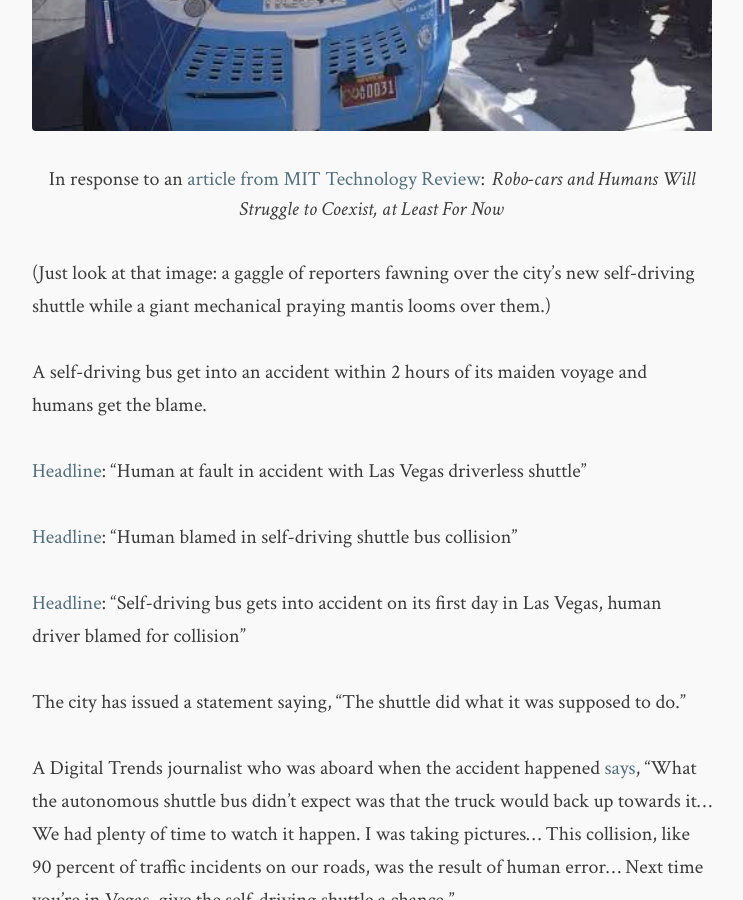
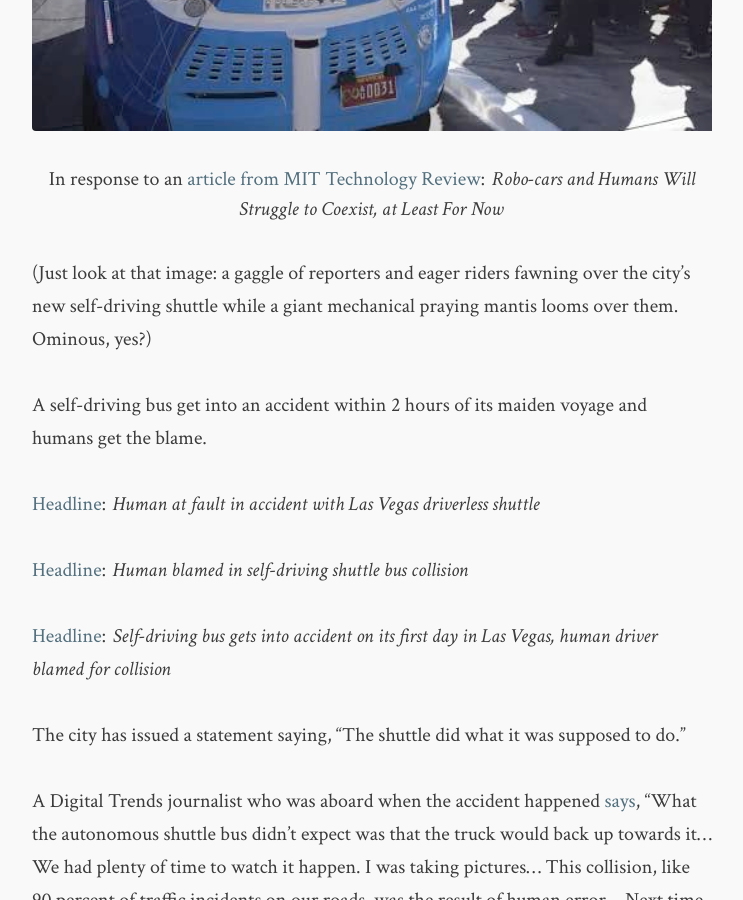
Before and after one commit to flashlightministries/oilforlight, a Jekyll site: the page built from _posts/2017-11-09-look-ma-no-intelligence.md, in a window 1280 px wide and 900 px high, scrolled down 586 px. Shown: the whole window, without its empty margins (268-1011 px from the left). Built offline with Jekyll 4.4.1, drawn with Linux system fonts in a browser that asks for light colours; nearby versions of some CDN libraries; some of the changed text lies outside the part shown.

Commit message:
Update 2017-11-09-look-ma-no-intelligence.md

```diff
--- a/_posts/2017-11-09-look-ma-no-intelligence.md
+++ b/_posts/2017-11-09-look-ma-no-intelligence.md
@@ -1,7 +1,7 @@
 ---
 layout: post
 author: T.C. Howitt
-title: "Look Ma - No intelligence"
+title: "Look Ma - no intelligence"
 passage:
 source:
     name: MIT Technology Review
@@ -12,15 +12,15 @@ image:
 comments: false
 ---
 
-(Just look at that image: a gaggle of reporters fawning over the city's new self-driving shuttle while a giant mechanical praying mantis looms over them.)
+(Just look at that image: a gaggle of reporters and eager riders fawning over the city's new self-driving shuttle while a giant mechanical praying mantis looms over them.  Ominous, yes?)
 
 A self-driving bus get into an accident within 2 hours of its maiden voyage and humans get the blame.
 
-[Headline](https://www.reviewjournal.com/local/local-las-vegas/downtown/human-at-fault-in-accident-with-las-vegas-driverless-shuttle/){:target="_blank"}: "Human at fault in accident with Las Vegas driverless shuttle"
+[Headline](https://www.reviewjournal.com/local/local-las-vegas/downtown/human-at-fault-in-accident-with-las-vegas-driverless-shuttle/){:target="_blank"}: *Human at fault in accident with Las Vegas driverless shuttle*
 
-[Headline](http://www.cbc.ca/news/technology/driverless-shuttle-bus-1.4205079){:target="_blank"}: "Human blamed in self-driving shuttle bus collision"
+[Headline](http://www.cbc.ca/news/technology/driverless-shuttle-bus-1.4205079){:target="_blank"}: *Human blamed in self-driving shuttle bus collision*
 
-[Headline](http://www.nydailynews.com/news/national/self-driving-bus-accident-day-las-vegas-article-1.3621441){:target="_blank"}: "Self-driving bus gets into accident on its first day in Las Vegas, human driver blamed for collision"
+[Headline](http://www.nydailynews.com/news/national/self-driving-bus-accident-day-las-vegas-article-1.3621441){:target="_blank"}: *Self-driving bus gets into accident on its first day in Las Vegas, human driver blamed for collision*
 
 The city has issued a statement saying, "The shuttle did what it was supposed to do."
 
```
